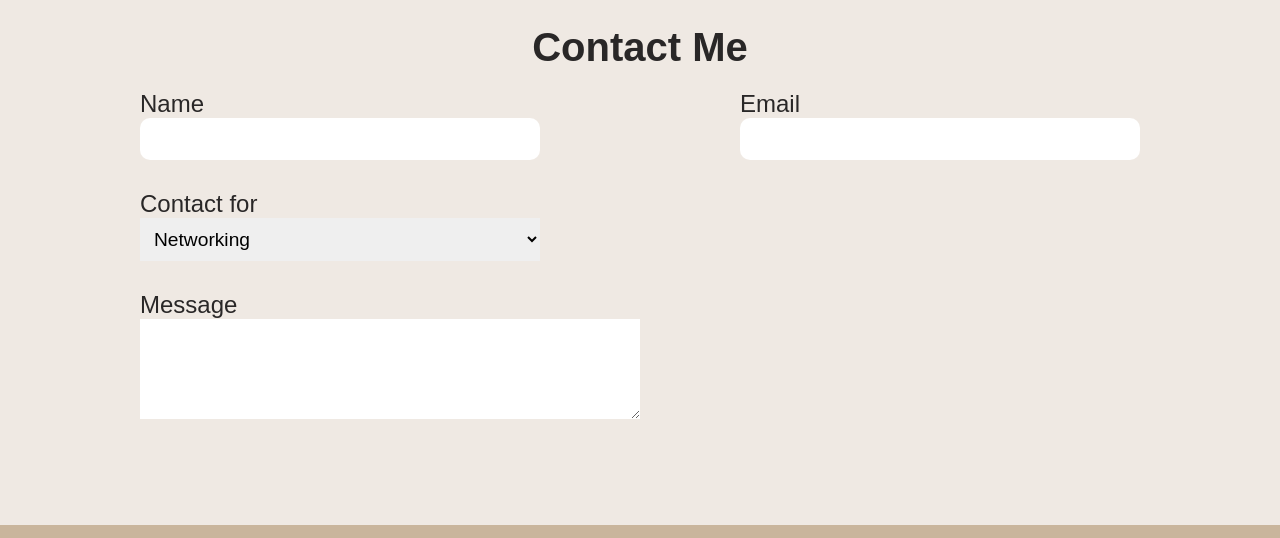
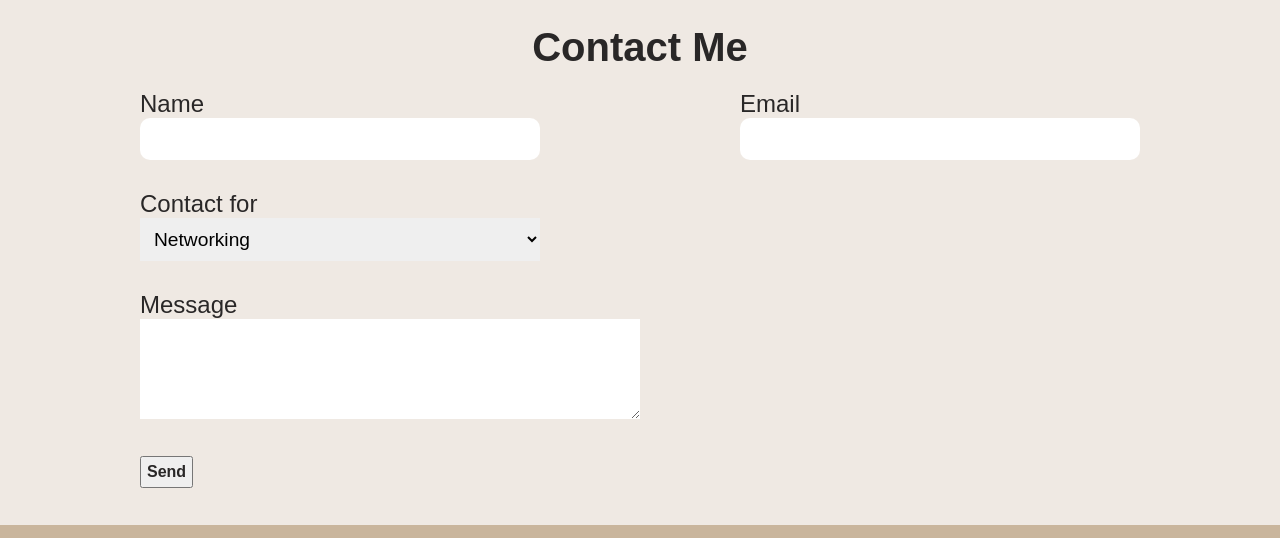
Before and after one commit to prayushbogati/Portfolio, a React (Vite) app: page / in a window 1280 px wide. Shown: the part 2535-3073 px from the top of the page. Built offline with nearby package versions, Linux system fonts and the light colour scheme.

Commit message:
minor changes

```diff
--- a/index.html
+++ b/index.html
@@ -5,7 +5,7 @@
   <meta charset="UTF-8" />
   <meta name="viewport" content="width=device-width, initial-scale=1.0" />
   <!-- <link rel="icon" type="image/vg" href="src/assets/react.svg"> -->
-  <title>test-project</title>
+  <title>Portfolio</title>
 </head>
 
 <body>
--- a/src/Portfolio/Contact.jsx
+++ b/src/Portfolio/Contact.jsx
@@ -1,10 +1,11 @@
 import React from 'react'
+import Button from "../components/Button"
 
 const Contact = () => {
     return (
         <div className="contact" id='contact'>
             <h2>Contact Me</h2>
-
+            <form action="" method='POST'>
                 <div className="form-items">
                     {/* name and email */}
                     <div className="form-row">
@@ -35,7 +36,9 @@ const Contact = () => {
                         <label htmlFor="message">Message</label><br />
                         <textarea name="" id="message"></textarea>
                     </div>
+                    <Button name="Send" type="Submit"/>
                 </div>
+            </form>
         </div>
     )
 }
--- a/src/Portfolio/PortfolioStyle.css
+++ b/src/Portfolio/PortfolioStyle.css
@@ -2,10 +2,10 @@
     padding: 0;
     margin: 0;
     box-sizing: border-box;
-    font-family: sans-serif;
 }
 
 html {
+    font-family: sans-serif;
     color: rgb(41, 39, 39);
     scroll-behavior: smooth;
 }
--- /dev/null
+++ b/src/components/Button.jsx
@@ -0,0 +1,12 @@
+import React from 'react'
+import "./buttonStyle.css"
+
+const Button = ({ name, type }) => {
+    return (
+        <div className="button">
+            <button type={type} className='btn'>{name}</button>
+        </div>
+    )
+}
+
+export default Button
--- /dev/null
+++ b/src/components/buttonStyle.css
@@ -0,0 +1,7 @@
+.btn {
+    color: inherit;
+    padding: 5px;
+    font-size: 1rem;
+    cursor: pointer;
+    font-weight: bold;
+}
```
Lines whose indentation alone changed are shown as unchanged.
